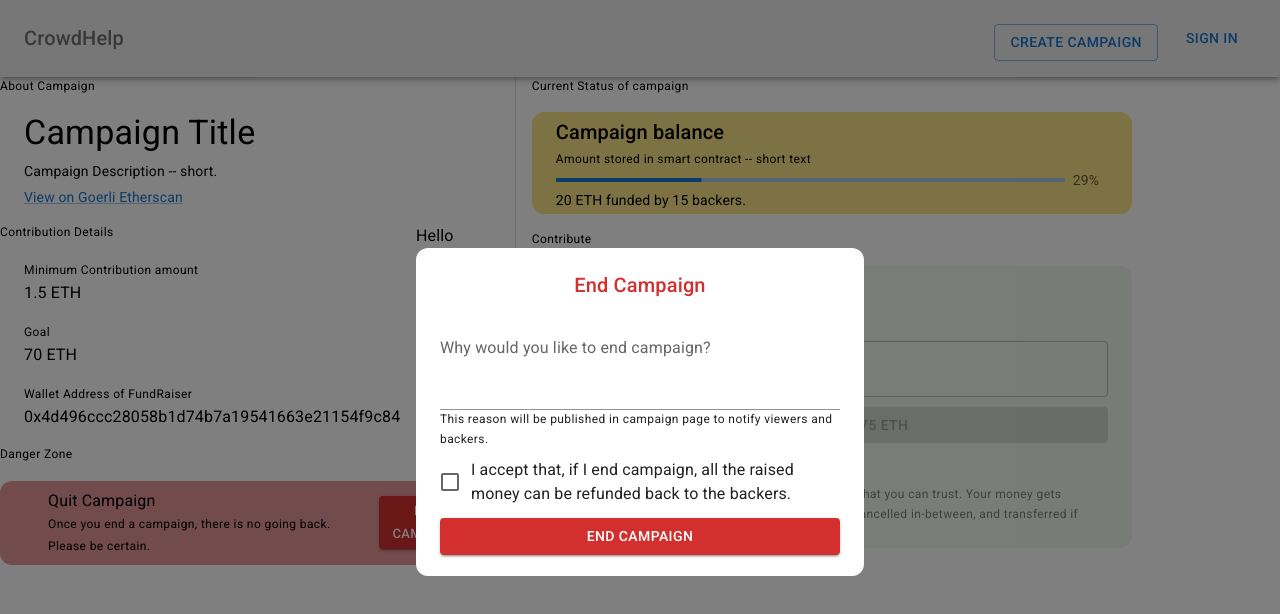
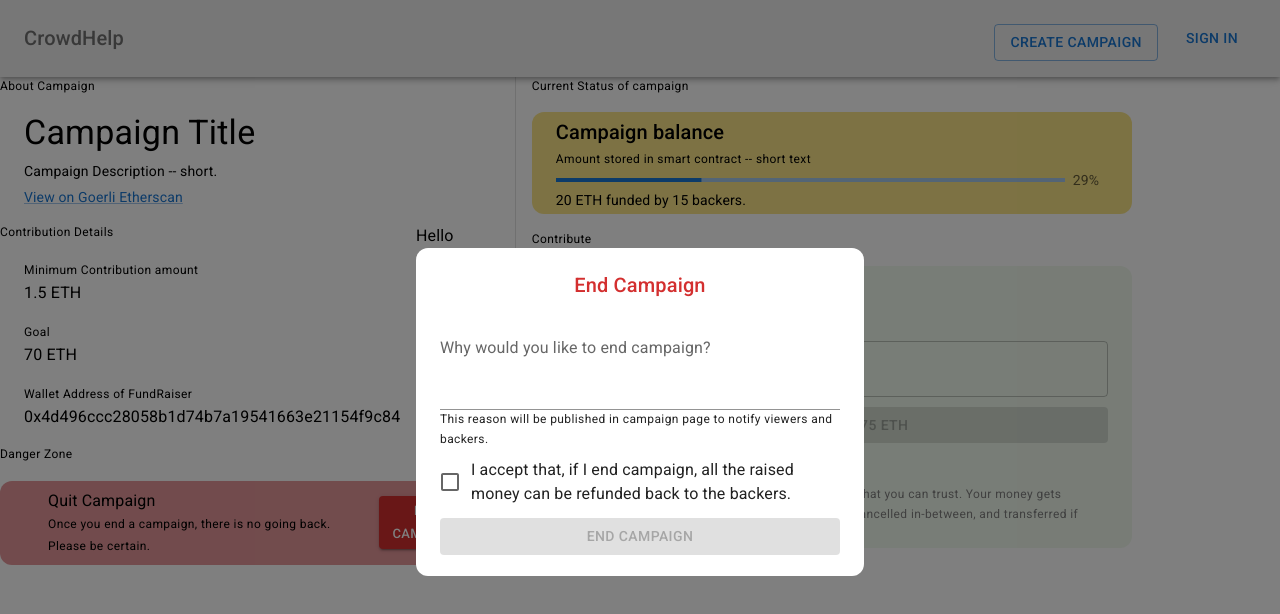
Before and after one commit to Balaji-Ganesh/CrowdHelp-Blockchain-based-crowdfunding-platform, a React (Vite) app: page /campaign in a window 1280 px wide. Both pictures are taken after a click on the button "END CAMPAIGN". Shown: the top 614 px of the page. Built offline with nearby package versions, Linux system fonts and the light colour scheme; no server answers.

Commit message:
:zap: #19 Fixed bug in sending message [aborting]

```diff
--- a/src/pages/campaigns/ViewCampaign.jsx
+++ b/src/pages/campaigns/ViewCampaign.jsx
@@ -32,8 +32,7 @@ function ViewCampaign() {
   const [showResponse, setShowResponse] = React.useState(false); // To know whether error occured. ⁉ why not use length of error message
   const [responseSeverity, setResponseSeverity] = React.useState("error");
 
-  const [abortCampaignMsg, setAbortCampaignMsg] =
-    React.useState("Not mentioned");
+  const [abortCampaignMsg, setAbortCampaignMsg] = React.useState("");
 
   // for testing purpose..
   const etherScanAddress = "0x4d496ccc28058b1d74b7a19541663e21154f9c84"; // some dummy address.
@@ -67,13 +66,17 @@ function ViewCampaign() {
 
   async function abortCampaign() {
     // console.log("abort campaign called");
+    if (acceptanceStatus === false && abortCampaignMsg.length == 0) return;
 
-    const response = await axios.delete(
-      api_url + "abort-campaign/1668771224096",
-      {
-        reason: abortCampaignMsg,
-      }
-    );
+    // proceed further, only when valid.
+    const response = await axios({
+      method: "DELETE",
+      url: api_url + "abort-campaign/1668771224096",
+      data: {
+        reason: abortCampaignMsg || "Not Mentioned",
+      },
+    });
+
     // console.log(response);
     if (response.status == 200) {
       // console.log(response.data.msg); // SHow this in snackbar.
@@ -254,7 +257,7 @@ function ViewCampaign() {
             gap={1}
             sx={{ justifyContent: "center" }}
             component="form"
-            onSubmit={abortCampaign}
+            // onSubmit={abortCampaign}
           >
             <Typography
               variant="h6"
@@ -271,7 +274,7 @@ function ViewCampaign() {
                 rows={3}
                 name="campaignEndReason"
                 variant="standard"
-                onChange={(e) => console.log(e.target.value)}
+                onChange={(e) => setAbortCampaignMsg(e.target.value)}
               />
               <Typography variant="caption">
                 This reason will be published in campaign page to notify viewers
@@ -283,15 +286,16 @@ function ViewCampaign() {
                 <FormControlLabel
                   control={<Checkbox />}
                   label="I accept that, if I end campaign, all the raised money can be refunded back to the backers."
-                  onChange={() => setAcceptanceStatus(!acceptanceStatus)}
+                  onChange={() => {
+                    setAcceptanceStatus(!acceptanceStatus);
+                    console.log(acceptanceStatus);
+                  }}
                 />
               </FormGroup>
               <Button
                 color="error"
                 variant="contained"
-                disabled={
-                  acceptanceStatus == false && abortCampaignMsg.length == 0
-                }
+                disabled={acceptanceStatus == false}
                 onClick={() => abortCampaign()}
               >
                 End Campaign
```
